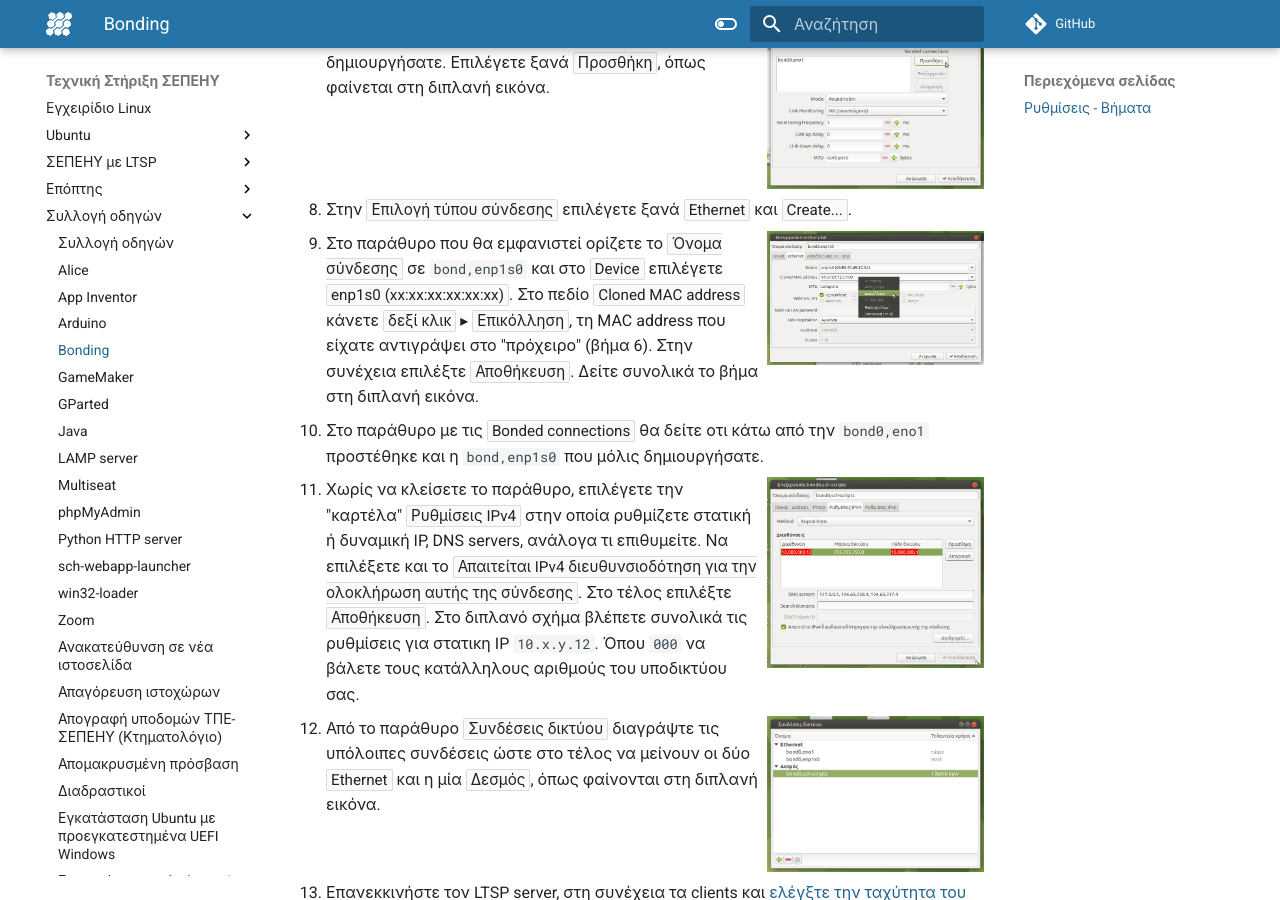
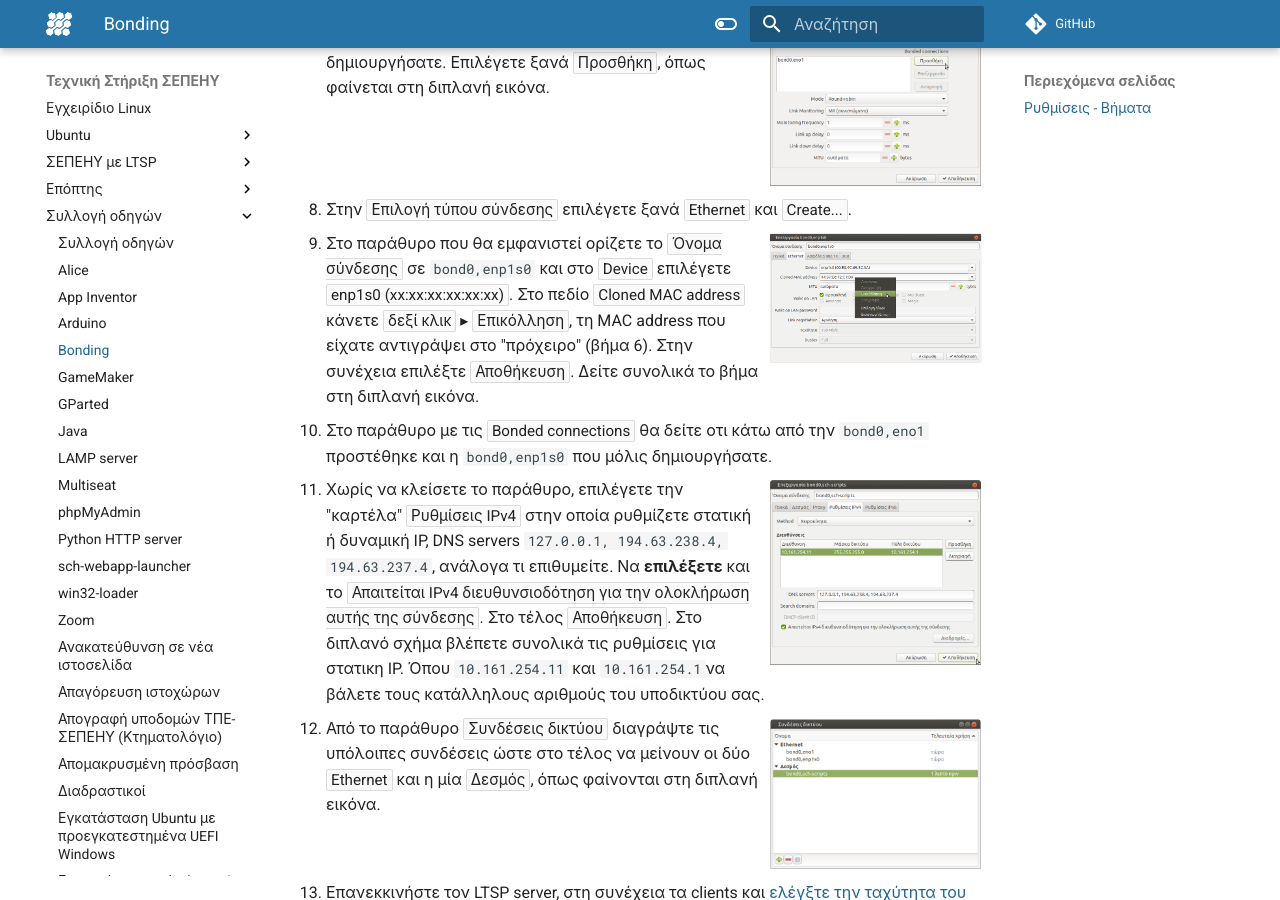
Before and after one commit to siahos/el.ltsp.org, an MkDocs documentation site: the page built from docs/guides/bonding/index.md, in a window 1280 px wide and 900 px high, scrolled down 946 px. Built offline with MkDocs 1.6.1 and Material for MkDocs 9.7.7, drawn with Linux system fonts in a browser that asks for light colours; comment, search, counter and statistics services are not loaded; some of the changed text lies outside the part shown.

Commit message:
update bonding

```diff
--- a/docs/guides/bonding/index.md
+++ b/docs/guides/bonding/index.md
@@ -46,24 +46,24 @@
 
 9.  [![](set_eth_name_dev_enp1s0_paste_mac.png)](set_eth_name_dev_enp1s0_paste_mac.png)
     Στο παράθυρο που θα εμφανιστεί ορίζετε το ***Όνομα σύνδεσης*** σε
-    `bond,enp1s0` και στο ***Device*** επιλέγετε ***enp1s0
+    `bond0,enp1s0` και στο ***Device*** επιλέγετε ***enp1s0
     (xx:xx:xx:xx:xx:xx)***. Στο πεδίο ***Cloned MAC address*** κάνετε ***δεξί
     κλικ*** ▸ ***Επικόλληση***, τη MAC address που είχατε αντιγράψει στο
     "πρόχειρο" (βήμα 6). Στην συνέχεια επιλέξτε ***Αποθήκευση***. Δείτε
     συνολικά το βήμα στη διπλανή εικόνα.
     {.clear}
 
-10. Στο παράθυρο με τις ***Bonded connections*** θα δείτε οτι κάτω
-    από την `bond0,eno1` προστέθηκε και η `bond,enp1s0` που μόλις
-    δημιουργήσατε.
+10. Στο παράθυρο με τις ***Bonded connections*** θα δείτε οτι κάτω από την
+    `bond0,eno1` προστέθηκε και η `bond0,enp1s0` που μόλις δημιουργήσατε.
 
 11. [![](ipv4_settings.png)](ipv4_settings.png)
     Χωρίς να κλείσετε το παράθυρο, επιλέγετε την "καρτέλα" ***Ρυθμίσεις IPv4***
-    στην οποία ρυθμίζετε στατική ή δυναμική IP, DNS servers, ανάλογα τι
-    επιθυμείτε. Να επιλέξετε και το ***Απαιτείται IPv4 διευθυνσιοδότηση για την
-    ολοκλήρωση αυτής της σύνδεσης***. Στο τέλος επιλέξτε ***Αποθήκευση***. Στο
-    διπλανό σχήμα βλέπετε συνολικά τις ρυθμίσεις για στατικη IP `10.x.y.12`.
-    Όπου `000` να βάλετε τους κατάλληλους αριθμούς του υποδικτύου σας.
+    στην οποία ρυθμίζετε στατική ή δυναμική IP, DNS servers `127.0.0.1,
+    194.63.238.4, 194.63.237.4`, ανάλογα τι επιθυμείτε. Να **επιλέξετε** και το
+    ***Απαιτείται IPv4 διευθυνσιοδότηση για την ολοκλήρωση αυτής της
+    σύνδεσης***. Στο τέλος ***Αποθήκευση***. Στο διπλανό σχήμα βλέπετε συνολικά
+    τις ρυθμίσεις για στατικη IP. Όπου `10.161.254.11` και `10.161.254.1`να
+    βάλετε τους κατάλληλους αριθμούς του υποδικτύου σας.
     {.clear}
 
 12. [![](add_new_con_final.png)](add_new_con_final.png)
```
Also changed, not shown: other parts of docs/guides/bonding/index.md (+1 -1 lines), docs/guides/bonding/add_2nd_bonded_con.png, docs/guides/bonding/add_bonded_con.png, docs/guides/bonding/add_new_con_final.png, docs/guides/bonding/ipv4_settings.png, docs/guides/bonding/set_eth_name_dev_eno1_copy_mac.png, docs/guides/bonding/set_eth_name_dev_enp1s0_paste_mac.png.
